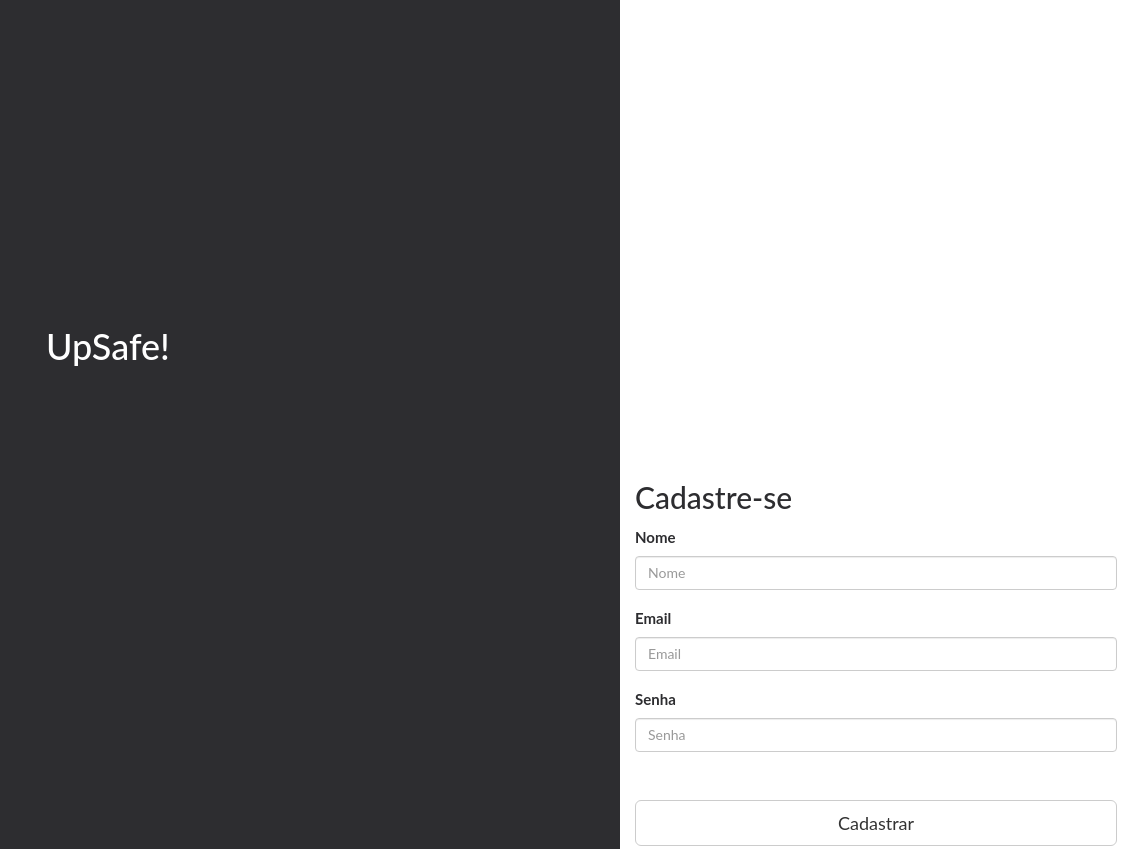
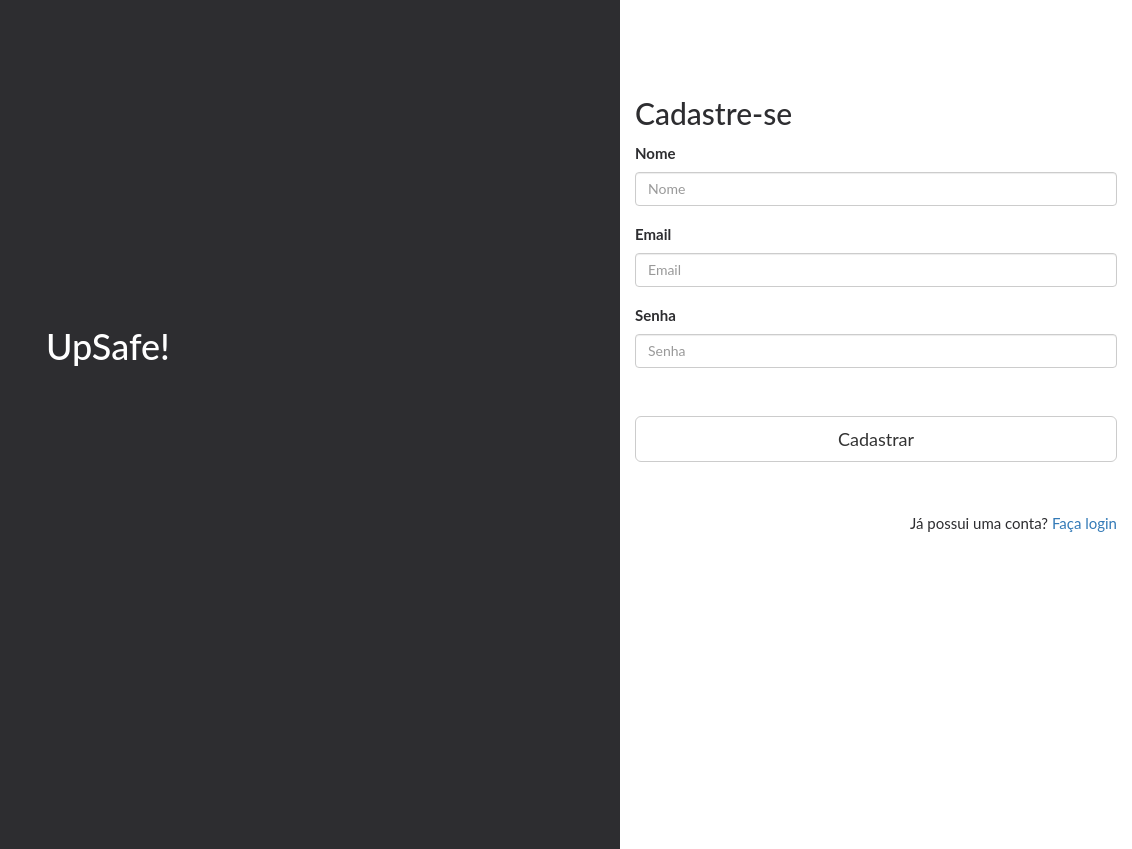
Before and after one commit to aguirresabino/projeto-lab-redes-WEB, a website: page src/index.html at #!/login in a window 1536 px wide. Shown: the top 849 px of the page, without its empty margins (404-1536 px from the left). Drawn offline with nearby package versions, Linux system fonts and the light colour scheme; some packages are replaced by stand-ins of ours.

Commit message:
Adicionando novas media-queries

```diff
--- a/src/views/login.html
+++ b/src/views/login.html
@@ -19,6 +19,40 @@
 	div#login button{
 		margin: 10% 0;
 	}
+
+	/*Tablets*/
+	@media screen and (min-width: 768px) {
+	  div#login{
+	  	padding-top: 10%;
+	  	padding-bottom: 0;
+	  }
+	}
+
+	/*Laptop*/
+	@media screen and (min-width: 1024px){
+		div#login{
+			min-height: 786px;
+			padding-top: 5%;
+		}
+	}
+
+	/*Laptop L*/
+	@media screen and (min-width: 1440px){
+		div#login{
+			min-height: 907px;
+			padding-top: 5%;
+		}
+	}
+
+	/*4K*/
+	@media screen and (min-width: 2560px){
+		div#login{
+			min-height: 1685px;
+			padding-top: 5%;
+		}
+	}
+
+
 </style>
 <div class="container-fluid">
 	<div class="row">
```
